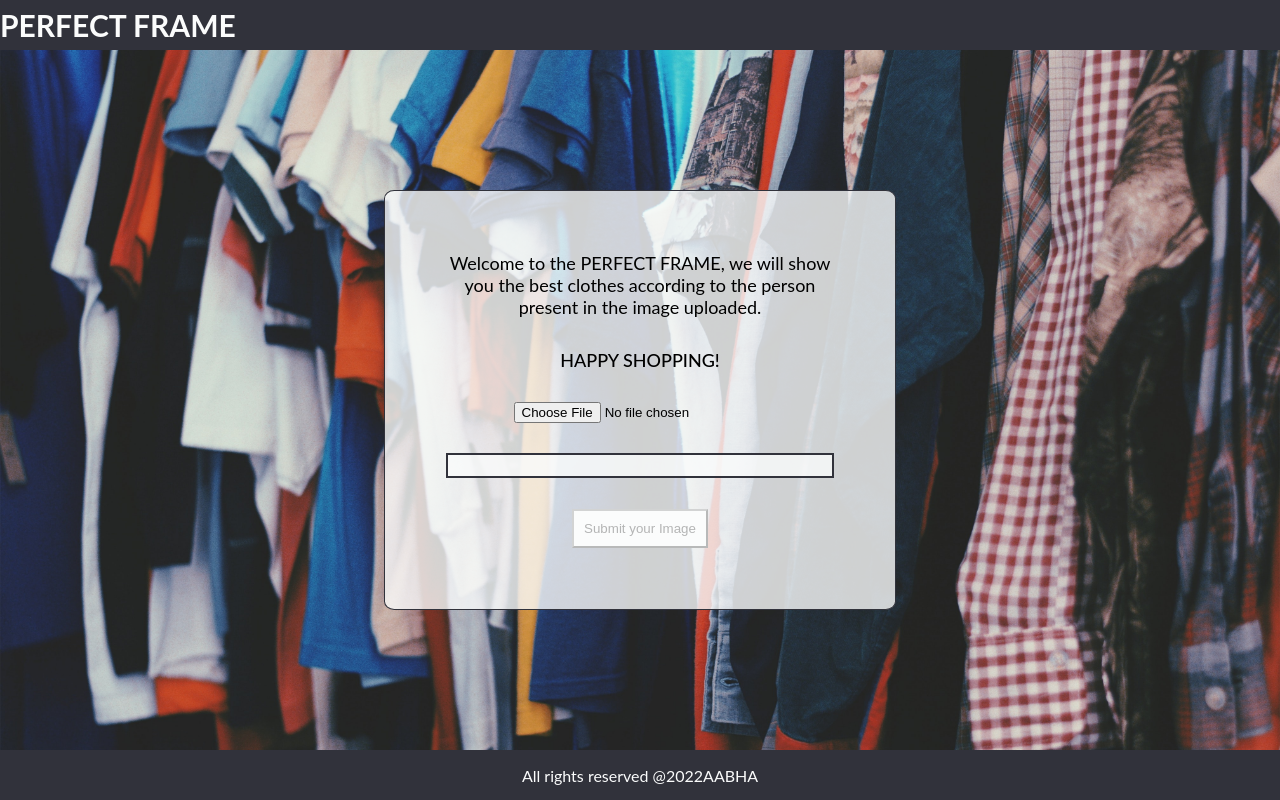
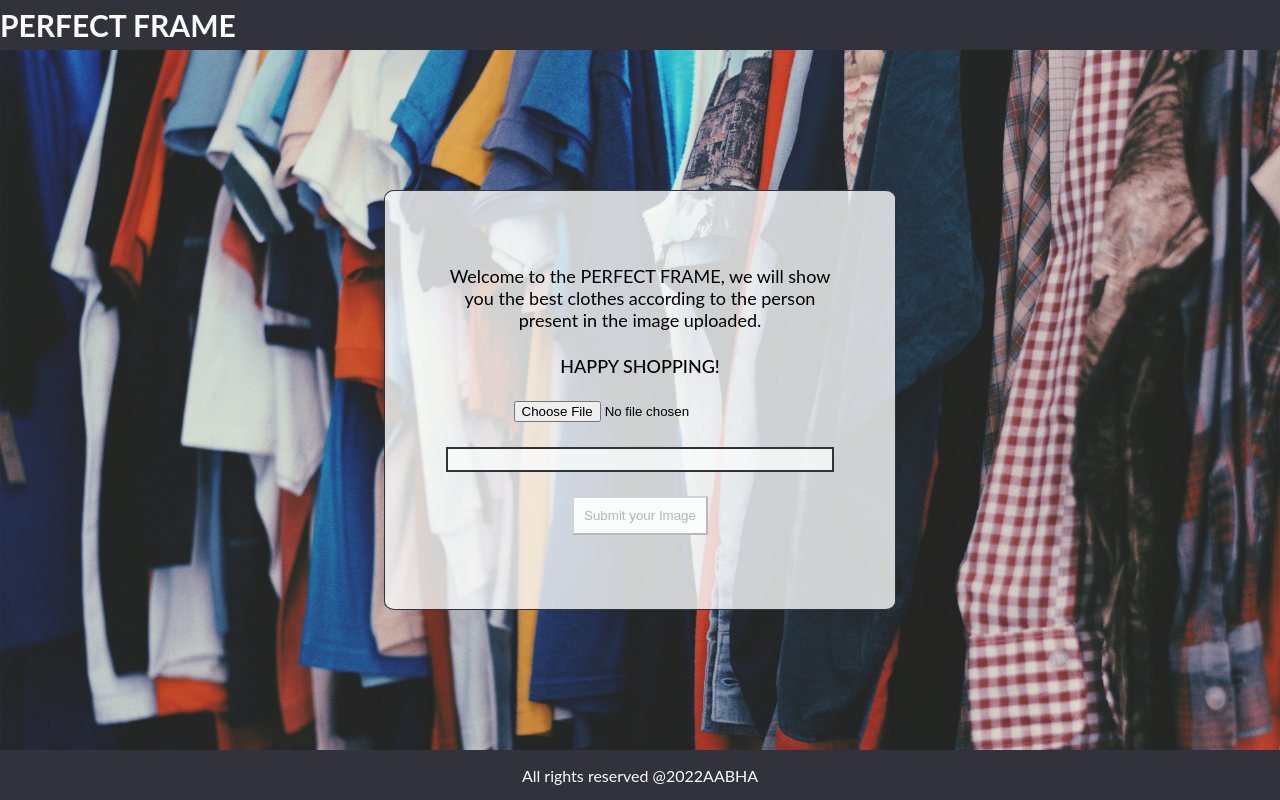
Before and after one commit to Aabha1/PerfectFrameFace, a PHP site: page / in a window 1280 px wide. Run offline with PHP 8.4, Linux system fonts and the light colour scheme.

Commit message:
refining

```diff
--- a/style.css
+++ b/style.css
@@ -84,7 +84,7 @@ footer {
     width: 40%;
     display: flex;
     flex-direction: column;
-    justify-content: space-between;
+    justify-content: space-around;
     align-items: center;
     border: #31323B 1px solid;
     padding: 4.8%;
```
